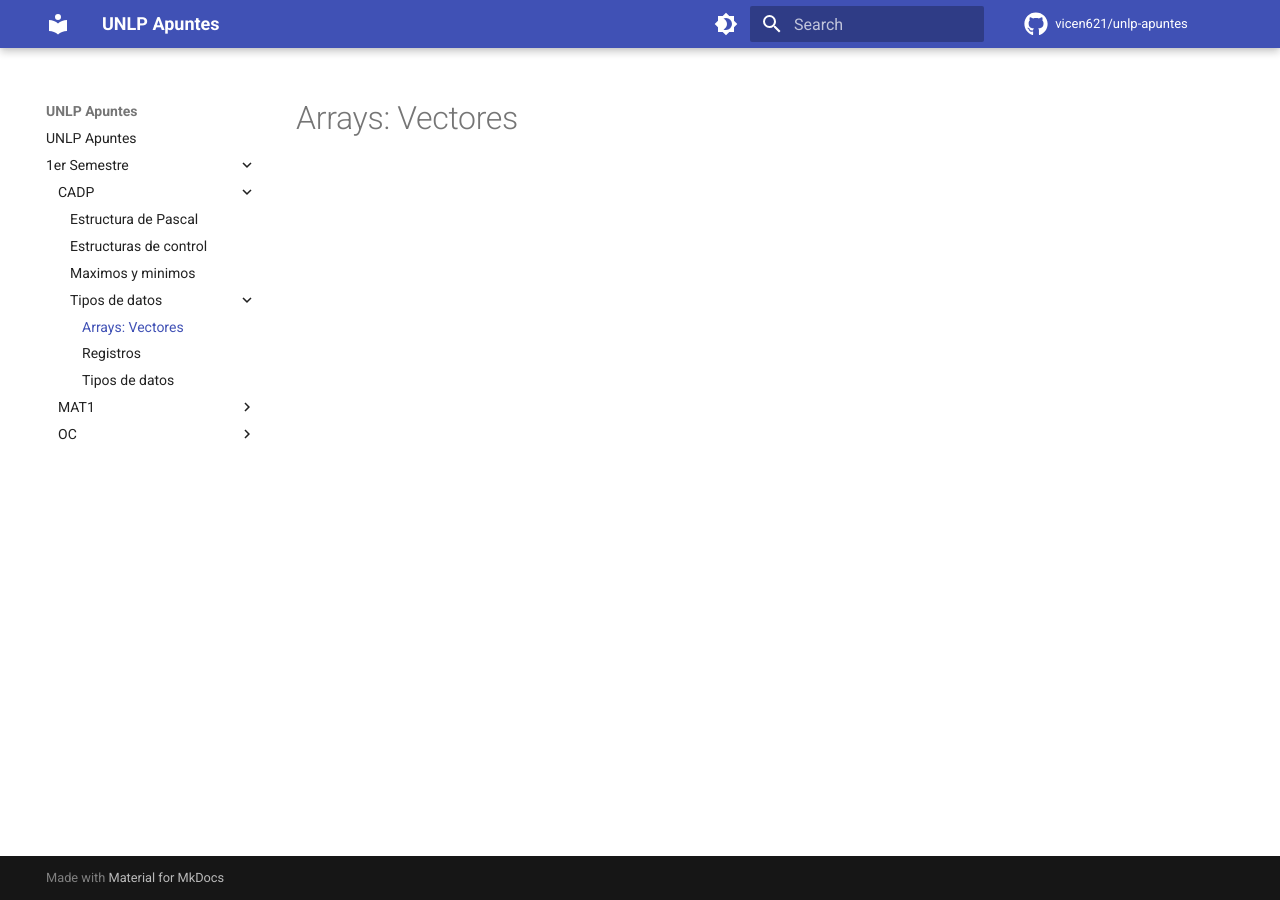
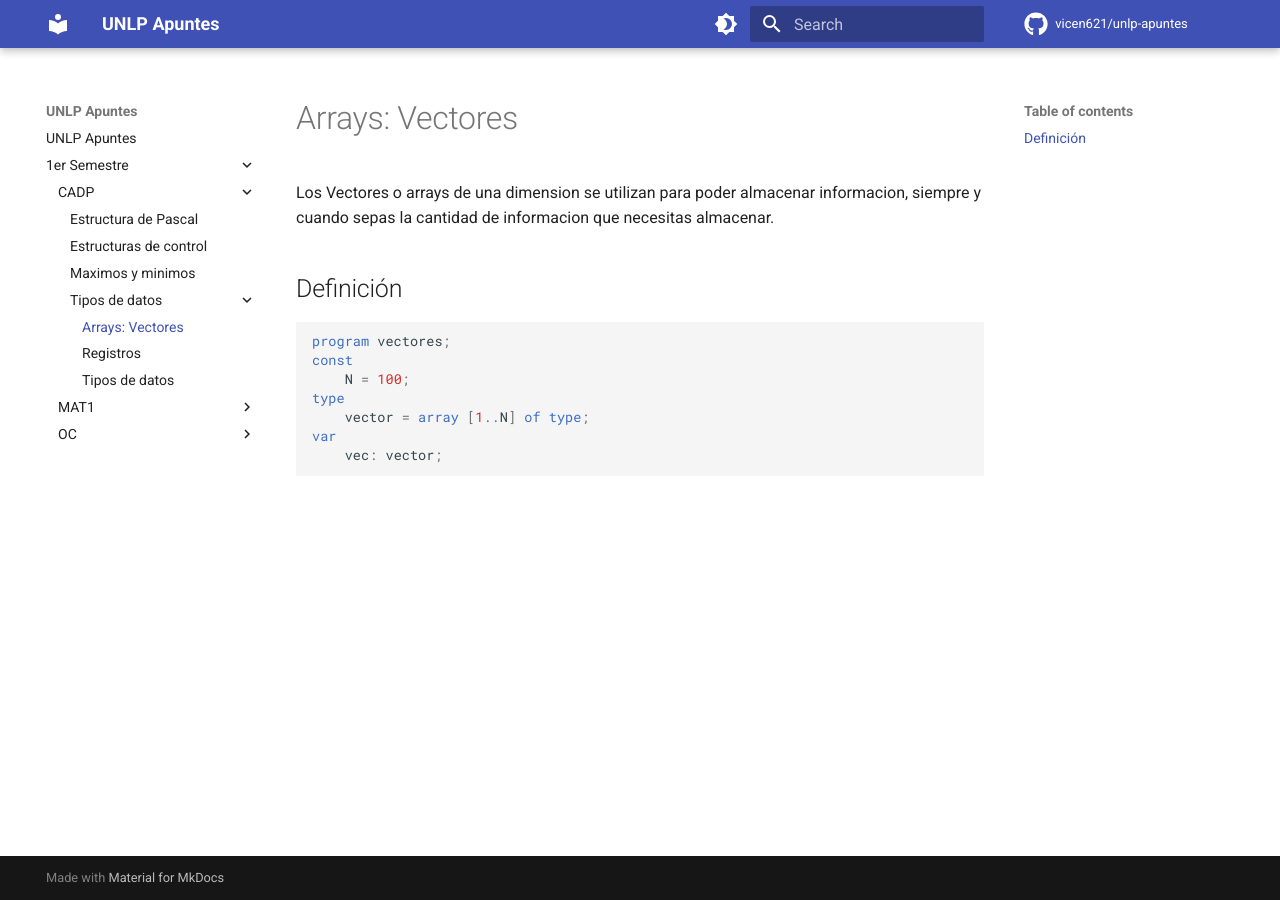
Before and after one commit to vicen621/UNLP-Apuntes, an MkDocs documentation site: the page built from docs/1er Semestre/CADP/Tipos de datos/Arrays - Vectores.md, in a window 1280 px wide. Built offline with MkDocs 1.6.1 and Material for MkDocs 9.7.7, drawn with Linux system fonts in a browser that asks for light colours; comment, search, counter and statistics services are not loaded.

Commit message:
vault backup: 2023-04-25 11:45:52

````diff
--- a/docs/1er Semestre/CADP/Tipos de datos/Arrays - Vectores.md
+++ b/docs/1er Semestre/CADP/Tipos de datos/Arrays - Vectores.md
@@ -1 +1,15 @@
 # Arrays: Vectores
+
+Los Vectores o arrays de una dimension se utilizan para poder almacenar informacion, siempre y cuando sepas la cantidad de informacion que necesitas almacenar.
+
+## Definición
+
+```pascal
+program vectores;
+const
+	N = 100;
+type
+	vector = array [1..N] of type;
+var
+	vec: vector;
+```
````
Also changed, not shown: docs/1er Semestre/CADP/Tipos de datos/Registros.md (+1 -1 lines), docs/1er Semestre/CADP/Tipos de datos/Tipos de datos.md (+10 -9 lines), 1 other file.
